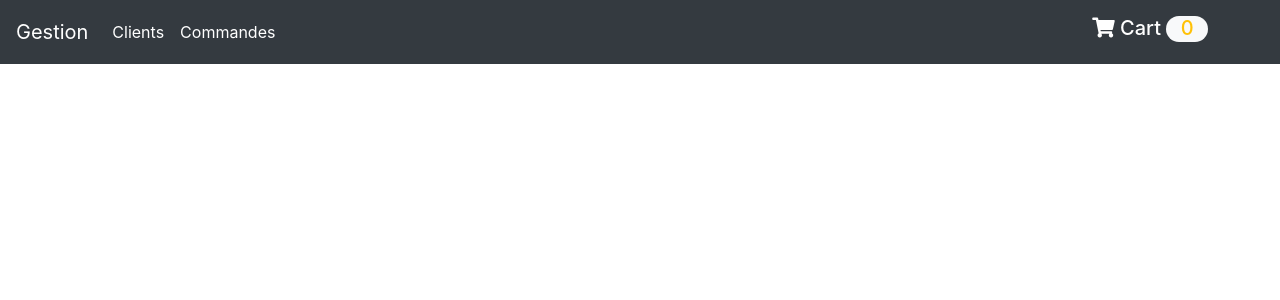
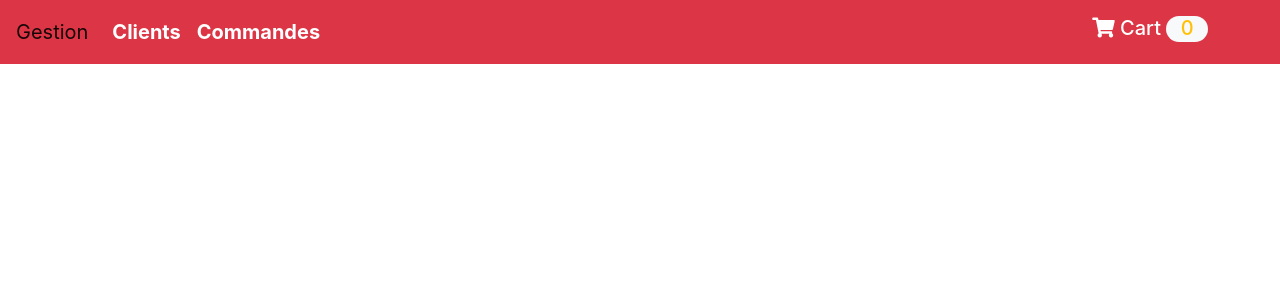
Before and after one commit to Harold237/conciergerie, a PHP site: page /?num=1 in a window 1280 px wide. Shown: the top 300 px of the page. Run offline with PHP 8.4, Linux system fonts and the light colour scheme; data that the repository does not hold is empty; some libraries are stand-ins or nearby versions.

Commit message:
0...........

```diff
--- a/connexion.php
+++ b/connexion.php
@@ -2,7 +2,7 @@
 $servername = "localhost";
 $username = "root";
 $password = "";
-$mdb="bd2";
+$mdb="projet base de donnee 2";
 $port="3306";
 // Create connection
 $conn = new mysqli($servername, $username, $password,$mdb);
--- a/header.php
+++ b/header.php
@@ -1,14 +1,14 @@
 
 <header id="header">
-    <nav class="navbar navbar-expand-lg navbar-dark bg-dark">
+    <nav class="navbar navbar-expand-lg navbar-light bg-danger">
         <a class="navbar-brand" href="#">Gestion</a>
         <button class="navbar-toggler" type="button" data-toggle="collapse" data-target="#navbarNavAltMarkup" aria-controls="navbarNavAltMarkup" aria-expanded="false" aria-label="Toggle navigation">
             <span class="navbar-toggler-icon"></span>
         </button>
         <div class="collapse navbar-collapse" id="navbarNavAltMarkup">
             <div class="navbar-nav" >
-                <a class="nav-item nav-link active" href="clients.php" style="color: white;">Clients <span class="sr-only">(current)</span></a>
-                <a class="nav-item nav-link" href="listeCommande.php" style="color: white;">Commandes</a>
+                <a class="nav-item nav-link active" href="clients.php" style="color: white;font-size:20px;font-weight:bold">Clients <span class="sr-only">(current)</span></a>
+                <a class="nav-item nav-link" href="listeCommande.php" style="color: white;;font-size:20px;font-weight:bold">Commandes</a>
             </div>
         </div>
 
@@ -16,8 +16,8 @@
             <div class="mr-auto"></div>
             <div class="navbar-nav">
                 <a href="cart.php?num=<?php echo $_GET['num'];?>" class="nav-item nav-link active">
-                    <h5 class="px-5 cart">
-                        <i class="fas fa-shopping-cart"></i> Cart
+                    <h5 class="px-5 cart" style="color:white">
+                        <i class="fas fa-shopping-cart" style="color:white"></i> Cart
                         <?php
 
                         if (isset($_SESSION['cart'])){
--- a/navbar.php
+++ b/navbar.php
@@ -5,8 +5,8 @@
     </button>
     <div class="collapse navbar-collapse" id="navbarNavAltMarkup">
         <div class="navbar-nav" >
-            <a class="nav-item nav-link active" href="clients.php" style="color: white;">Clients <span class="sr-only">(current)</span></a>
-            <a class="nav-item nav-link" href="listeCommande.php" style="color: white;">Commandes</a>
+             <a class="nav-item nav-link active" href="clients.php" style="color: white;font-size:20px;font-weight:bold">Clients <span class="sr-only">(current)</span></a>
+                <a class="nav-item nav-link" href="listeCommande.php" style="color: white;;font-size:20px;font-weight:bold">Commandes</a>
         </div>
     </div>
 
```
Also changed, not shown: detail_commande.php (+5 -2 lines), modiferProduit_Ajout.php (+7 -3 lines).
